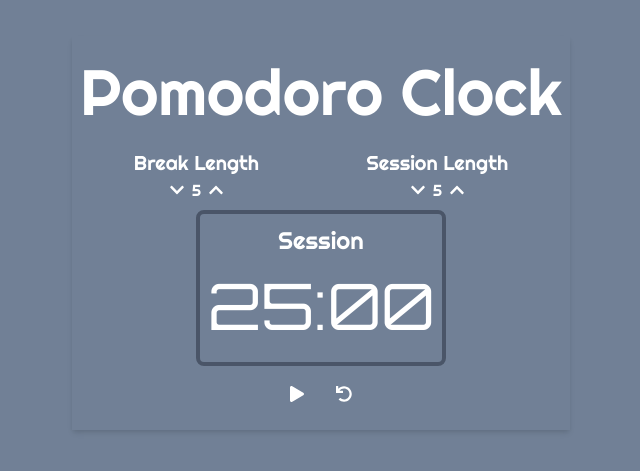
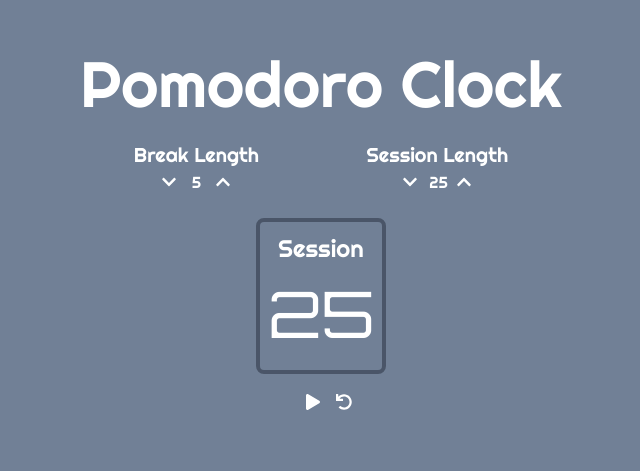
Before and after one commit to jamesfmac/fcc_pomodoro, a React (Create React App) app: page / in a window 1280 px wide. Shown: the part 167-638 px from the top of the page, without its empty margins (319-959 px from the left). Built offline with nearby package versions, Linux system fonts and the light colour scheme.

Commit message:
state and handlers for settings;

```diff
--- a/src/App.js
+++ b/src/App.js
@@ -1,10 +1,11 @@
-import React from 'react';
+import React from "react";
 import Home from './pages/Home'
-
 
 function App() {
   return (
-    <Home />
+    <div>
+      <Home />
+    </div>
   );
 }
 
--- a/src/Components/Clock.jsx
+++ b/src/Components/Clock.jsx
@@ -1,21 +1,63 @@
-import React from "react";
+import React, { useState } from "react";
 
 import LengthSetter from "./LengthSetter";
 import Controls from "./Controls";
 import Timer from "./Timer";
 
 const Clock = () => {
+  const [breakLength, setBreakLength] = useState(5);
+  const [sessionLength, setSessionLength] = useState(25);
+  const [isRunning, setIsRunning] = useState(false);
+  const [time, setTime] = useState(25);
+  const [isSession, setIsSession] = useState(true);
+
+  const handleBreakLength = newLength => {
+    if (isRunning) {
+      return;
+    }
+    if (newLength >= 1 && newLength <= 60) {
+      setBreakLength(newLength);
+    }
+    return;
+  };
+
+  const handleSessionLength = newLength => {
+    if (isRunning) {
+      return;
+    }
+    if (newLength >= 1 && newLength <= 60) {
+      setSessionLength(newLength);
+      setTime(newLength);
+
+      return;
+    }
+  };
+
+  const handleReset = () => {
+    setSessionLength(25);
+    setBreakLength(5);
+    setTime(25);
+  };
+
   return (
-    <div className="flex flex-col shadow-md p-2 text-white">
+    <div className="flex flex-col p-2 text-white">
       <div className="text-xl text-center text-6xl"> Pomodoro Clock</div>
       <div className="flex items-center justify-around">
-        <LengthSetter title="Break" />
-        <LengthSetter title="Session" />
+        <LengthSetter
+          changeHandler={handleBreakLength}
+          state={breakLength}
+          title="Break"
+        />
+        <LengthSetter
+          changeHandler={handleSessionLength}
+          state={sessionLength}
+          title="Session"
+        />
       </div>
       <div className="flex items-center justify-center">
-        <Timer />
+        <Timer time={time} />
       </div>
-      <Controls />
+      <Controls resetHandler={handleReset} timeRunning={isRunning} />
     </div>
   );
 };
--- a/src/Components/Controls.jsx
+++ b/src/Components/Controls.jsx
@@ -1,15 +1,23 @@
-import React from 'react'
+import React from "react";
 
 import { FontAwesomeIcon } from "@fortawesome/react-fontawesome";
 import { faPlay, faPause, faUndo } from "@fortawesome/free-solid-svg-icons";
 
-const Controls = (props) => {
-    return(
-<div className="flex items-center justify-center">
-        <div className="p-4" id="start_stop"><FontAwesomeIcon icon = {faPlay}/> </div>
-        <div className = "p-4" id = "reset"><FontAwesomeIcon icon = {faUndo}/></div>
-      </div>
-    )
-}
+const Controls = props => {
+  return (
+    <div className="flex items-center justify-center">
+      <button className=" focus:outline-none p-4" id="start_stop">
+        <FontAwesomeIcon icon={props.timeRunning ? faPause : faPlay} />{" "}
+      </button>
+      <button
+        className="focus:outline-none"
+        id="reset"
+        onClick={() => props.resetHandler()}
+      >
+        <FontAwesomeIcon icon={faUndo} />
+      </button>
+    </div>
+  );
+};
 
-export default Controls
+export default Controls;
--- a/src/Components/LengthSetter.jsx
+++ b/src/Components/LengthSetter.jsx
@@ -5,21 +5,32 @@ import { faChevronUp, faChevronDown } from "@fortawesome/free-solid-svg-icons";
 
 const LengthSetter = props => {
   return (
-    <div className="flex flex-col items-center justify-center p-2">
+    <div className="flex flex-col items-center justify-center p-2 mb-4">
       <div
         className="text-xl"
         id={`${props.title.toLowerCase()}-label`}
       >{`${props.title} Length`}</div>
-      <div className="flex justify-center items center">
-        <div id={`${props.title.toLowerCase()}-decrement`}>
+      <div className="flex justify-center items-center">
+        <button
+          className="focus:outline-none"
+          id={`${props.title.toLowerCase()}-decrement`}
+          onClick={() => props.changeHandler(props.state-1)}
+        >
           <FontAwesomeIcon icon={faChevronDown} />
+        </button>
+        <div
+          className="mx-3 w-4 text-center"
+          id={`${props.title.toLowerCase()}-length`}
+        >
+          {props.state}
         </div>
-        <div className="px-2" id={`${props.title.toLowerCase()}-length`}>
-          5
-        </div>
-        <div id={`${props.title.toLowerCase()}-increment`}>
+        <button
+          className="focus:outline-none"
+          id={`${props.title.toLowerCase()}-increment`}
+          onClick={() => props.changeHandler(props.state+1)}
+        >
           <FontAwesomeIcon icon={faChevronUp} />
-        </div>
+        </button>
       </div>
     </div>
   );
--- a/src/Components/Timer.jsx
+++ b/src/Components/Timer.jsx
@@ -3,8 +3,12 @@ import React from "react";
 const Timer = props => {
   return (
     <div className="flex flex-col justify-center items-center border-4 rounded-lg border-gray-700 p-2">
-      <div className="text-2xl" id="timer-label">Session</div>
-      <div className="text-6xl display" id= "time-left">25:00</div>
+      <div className="text-2xl" id="timer-label">
+        Session
+      </div>
+      <div className="text-6xl display" id="time-left">
+        {props.time}
+      </div>
     </div>
   );
 };
--- a/src/pages/Home.jsx
+++ b/src/pages/Home.jsx
@@ -5,7 +5,7 @@ const Home = () =>{
     return(
         <div className="bg-gray-600 h-screen">
             <main className="flex justify-center items-center h-full">
-                <Clock />
+            <Clock />
             </main>
         </div>
 
```
